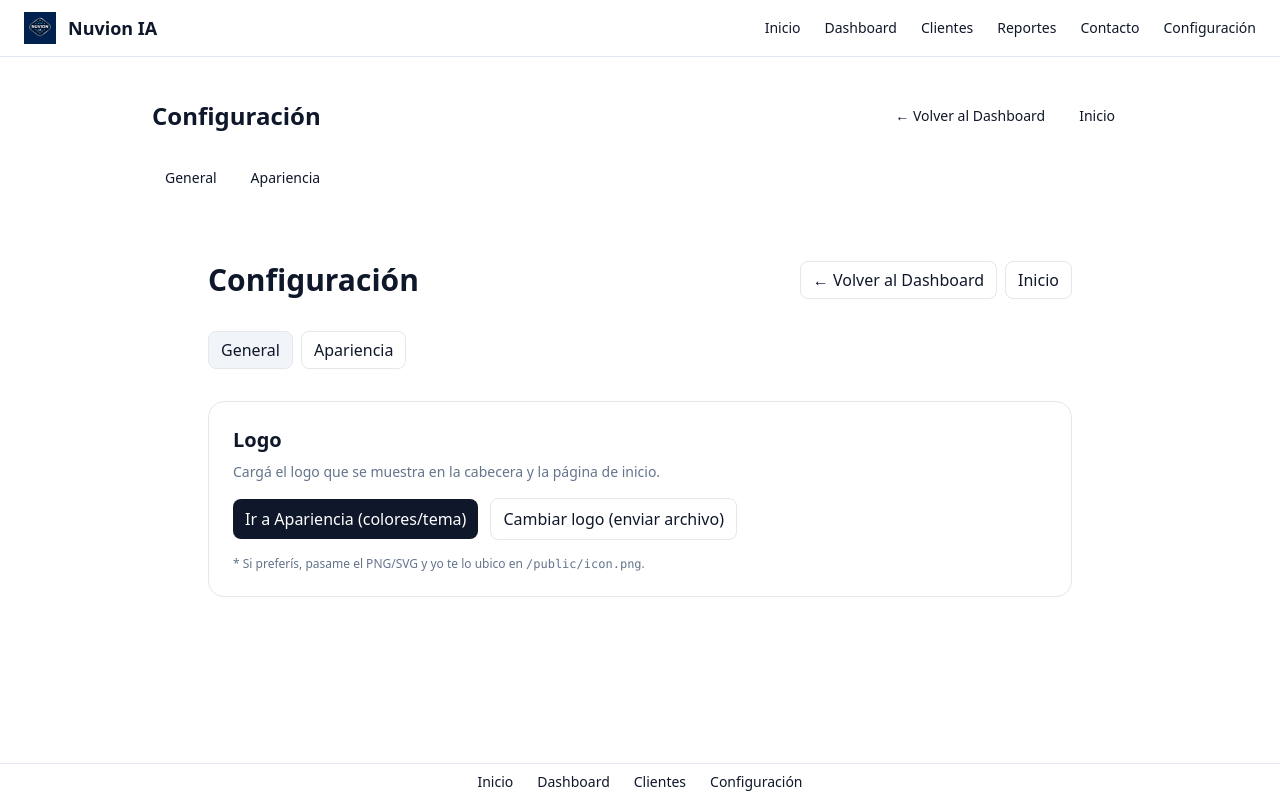
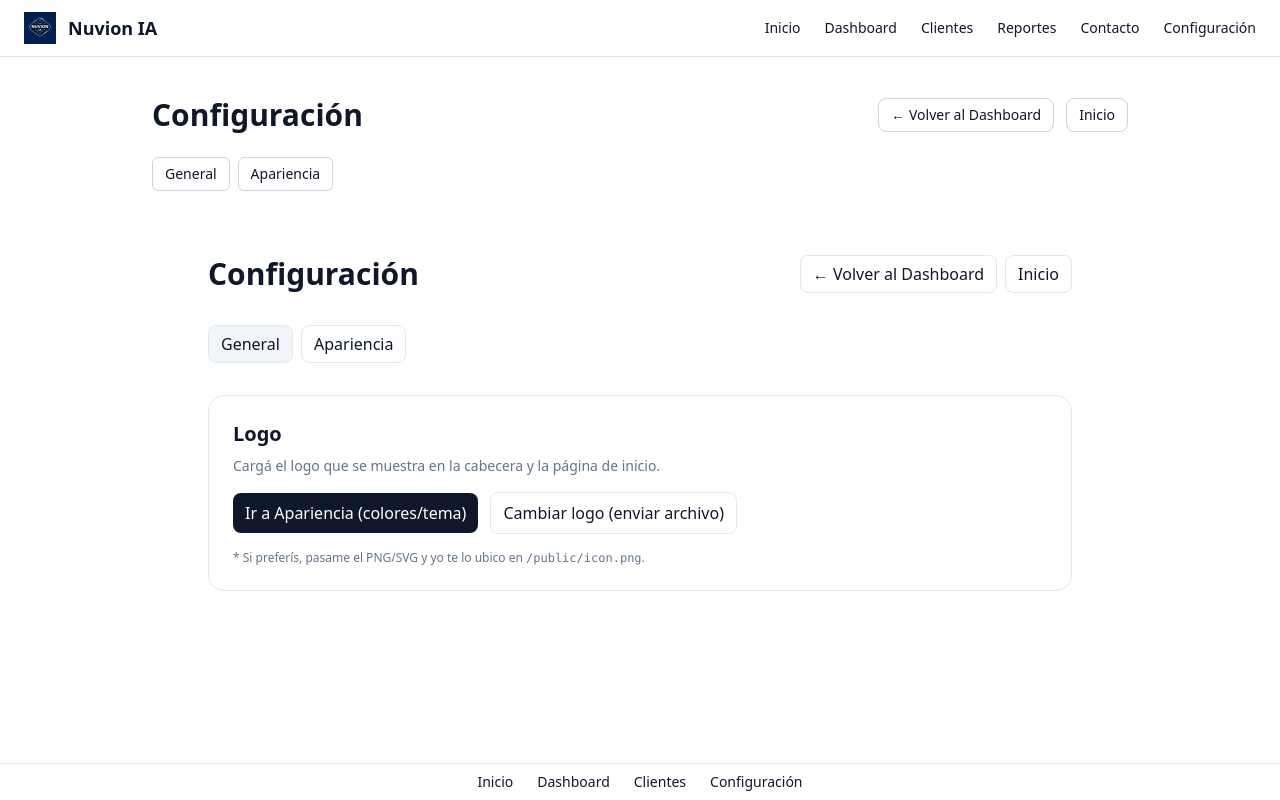
Before and after one commit to ianuvion/nuvion-ia, a Next.js app: page /configuracion in a window 1280 px wide. Built offline with nearby package versions, Linux system fonts and the light colour scheme.

Commit message:
Update layout.tsx

```diff
--- a/app/configuracion/layout.tsx
+++ b/app/configuracion/layout.tsx
@@ -1,39 +1,23 @@
-'use client';
+// app/configuracion/layout.tsx
+import Link from "next/link";
+import { ReactNode } from "react";
 
-import Link from 'next/link';
-import { usePathname } from 'next/navigation';
+export default function ConfigLayout({ children }: { children: ReactNode }) {
+  return (
+    <section className="mx-auto max-w-5xl px-6 py-10">
+      <div className="mb-6 flex items-center justify-between">
+        <h1 className="text-3xl font-semibold">Configuración</h1>
 
-export default function ConfigLayout({ children }: { children: React.ReactNode }) {
-  const pathname = usePathname();
-
-  const Tab = ({ href, label }: { href: string; label: string }) => {
-    const active = pathname === href;
-    return (
-      <Link
-        href={href}
-        className={`px-3 py-2 rounded-lg text-sm border transition
-          ${active ? 'border-white/60 bg-white/10' : 'border-white/10 hover:bg-white/5'}`}
-      >
-        {label}
-      </Link>
-    );
-  };
-
-  return (
-    <main className="max-w-5xl mx-auto px-6 py-10">
-      {/* Barra superior con volver */}
-      <div className="mb-6 flex items-center justify-between">
-        <h1 className="text-2xl font-bold">Configuración</h1>
-        <div className="flex gap-2">
+        <div className="flex gap-3">
           <Link
             href="/dashboard"
-            className="px-3 py-2 rounded-lg text-sm border border-white/20 hover:bg-white/5"
+            className="rounded-lg border border-slate-300 px-3 py-1.5 text-sm hover:bg-slate-50 dark:border-slate-700 dark:hover:bg-slate-900"
           >
             ← Volver al Dashboard
           </Link>
           <Link
             href="/"
-            className="px-3 py-2 rounded-lg text-sm border border-white/20 hover:bg-white/5"
+            className="rounded-lg border border-slate-300 px-3 py-1.5 text-sm hover:bg-slate-50 dark:border-slate-700 dark:hover:bg-slate-900"
           >
             Inicio
           </Link>
@@ -41,12 +25,22 @@ export default function ConfigLayout({ children }: { children: React.ReactNode }
       </div>
 
       {/* Tabs */}
-      <div className="flex gap-2 mb-8">
-        <Tab href="/configuracion" label="General" />
-        <Tab href="/configuracion/apariencia" label="Apariencia" />
+      <div className="mb-8 flex gap-2">
+        <Link
+          href="/configuracion"
+          className="rounded-md border px-3 py-1.5 text-sm hover:bg-slate-50 dark:hover:bg-slate-900 border-slate-300 dark:border-slate-700"
+        >
+          General
+        </Link>
+        <Link
+          href="/configuracion/apariencia"
+          className="rounded-md border px-3 py-1.5 text-sm hover:bg-slate-50 dark:hover:bg-slate-900 border-slate-300 dark:border-slate-700"
+        >
+          Apariencia
+        </Link>
       </div>
 
       {children}
-    </main>
+    </section>
   );
 }
```
